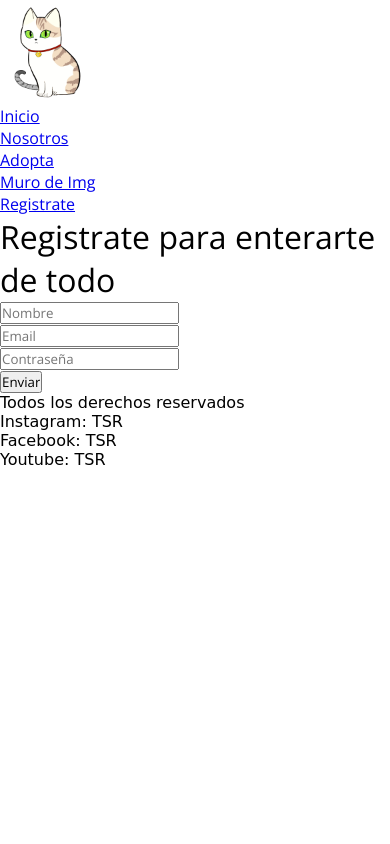
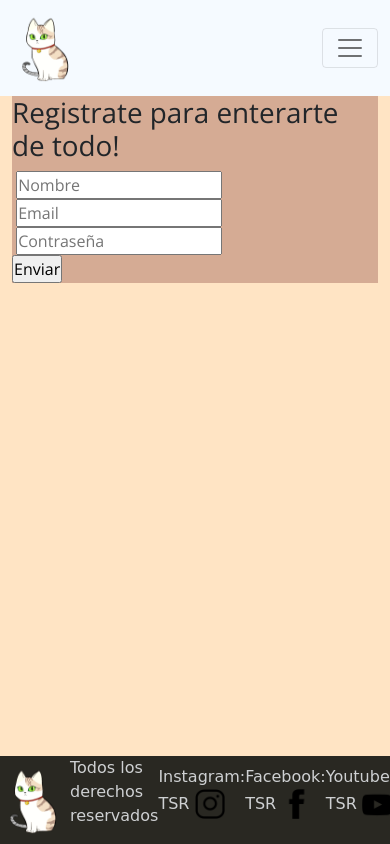
Before and after one commit to Starkid2/TricolorRaceSupremacy_JulianVarela-2, a plain HTML site: page pages/registrate.html in a window 390 px wide. Drawn offline with nearby package versions, Linux system fonts and the light colour scheme.

Commit message:
Terminado el trabajo, me falta trabajar en el diseño responsive, no pude hacerlo

```diff
--- a/css/estilos.css
+++ b/css/estilos.css
@@ -115,10 +115,13 @@ p {
     display: flex;
     gap: 10px;
     height: 50vh;
-    width: 70%;
+    width: 50%;
     padding-bottom: 10px;
 }
 
+.card-title{
+    text-align: center;
+}
 /*Hecho para poder justificar las cartas*/
 .espaciocartas{
     display: flex;
@@ -227,3 +230,36 @@ iframe{
 .muro{
     width: 40%;
 }
+h5{
+    color: rgb(11, 11, 11);
+}
+
+.textomuro{
+    color: rgb(11, 11, 11);
+    background-color: rgba(255, 228, 196, 0.426);
+    text-align: center;
+
+}
+
+
+/*Registrate*/
+
+.mainregis{
+    height: 120%;
+    background-color: bisque;
+
+}
+
+footer.footerregis{
+    position: absolute;
+  bottom: 0;
+  width: 100%;
+}
+
+.contenedorregis{
+    height: 70vh;
+}
+
+.formulario{
+    background-color: rgba(108, 26, 26, 0.282);
+}
--- a/pages/registrate.html
+++ b/pages/registrate.html
@@ -5,37 +5,53 @@
     <meta charset="UTF-8">
     <meta http-equiv="X-UA-Compatible" content="IE=edge">
     <meta name="viewport" content="width=device-width, initial-scale=1.0">
-         <title>Registrate / PreEntrega1Varela</title>
+    <title>Index / PreEntrega2Varela</title>
+    <link rel="stylesheet" href="../css/hover-min.css" media="all">
+    <link rel="stylesheet" href="../css/bootstrap.min.css">
+    <link rel="Stylesheet" href="../css/estilos.css">
     <link rel="icon" href="../assets/images/icono.ico" type="image/x-icon">
-         <link rel="Stylesheet" href="../css/estilos.css">
 </head>
     <body>
-        <header class="cabecera">
-            <img src="../assets/images/Logo.png" alt="Logo" width="100">
-            <nav class="navegacion">
-                <ul>
-                        <li>
-                        <a class="linknav" href="../index.html"> Inicio</a>
+        <header class="headermod">
+            <nav class="navbar navbar-expand-lg navbar-light ">
+                <div class="container-fluid">
+                  <a class="navbar-brand icono hvr-grow" href="#"> <img src="../assets/images/Logo.png" width="70px"  alt="logo"></a>
+                  <button class="navbar-toggler" type="button" data-bs-toggle="collapse" data-bs-target="#navbarSupportedContent" aria-controls="navbarSupportedContent" aria-expanded="false" aria-label="Toggle navigation">
+                    <span class="navbar-toggler-icon"></span>
+                  </button>
+                  <div class="collapse navbar-collapse" id="navbarSupportedContent">
+                    <ul class="navbar-nav me-auto mb-2 mb-lg-0 ulnav">
+                      <li class="nav-item">
+                        <a class="nav-link" aria-current="page" href="../index.html">Inicio</a>
                       </li>
-                        <li>
-                        <a class="linknav" href="./nosotros.html"> Nosotros</a>
+                      <li class="nav-item hvr-grow">
+                        <a class="nav-link" href="./nosotros.html">Motivos</a>
                       </li>
-                        <li>
-                        <a class="linknav" href="./adopta.html"> Adopta</a>
+                      <li class="nav-item hvr-grow">
+                        <a class="nav-link " href="./adopta.html">Adopta</a>
                       </li>
-                        <li>
-                        <a class="linknav" href="./muro.html"> Muro de Img</a>
+                      <li class="nav-item hvr-grow">
+                        <a class="nav-link" href="./muro.html">Muro de Img</a>
                       </li>
-                        <li>
-                        <a class="linknav" href="#"> Registrate</a>
+                      <li class="nav-item dropdown">
+                        <a class="nav-link active hvr-grow dropdown-toggle" href="#" id="navbarDropdown" role="button" data-bs-toggle="dropdown" aria-expanded="false">
+                          Cuenta
+                        </a>
+                        <ul class="dropdown-menu" aria-labelledby="navbarDropdown">
+                          <li><a class="dropdown-item" href="#">Iniciar Sesion</a></li>
+                          <li><a class="dropdown-item" href="./registrate.html">Crear Cuenta</a></li>
+                        </ul>
                       </li>
                     </ul>
+                  </div>
+                </div>
               </nav>
+        </header>
+        <section class="contenedorregis">
+        <main class="container-fluid mainregis">
 
-        </header>
-        <main>
-            <h1>Registrate para enterarte de todo</h1>
-            <div>
+            <div class="formulario">
+                <h1>Registrate para enterarte de todo!</h1>
                 <form action="">
                     <div>
                     <label for="nombre"></label>
@@ -53,11 +69,15 @@
                 </form>
             </div>
         </main>
-
-        <footer>
+    </section>
+        <footer class="footer footerregis">
+            <div class="footertexto">
+              <img src="../assets/images/Logo.png" width="70px"  alt="logo">
             <p>Todos los derechos reservados</p>
-            <p>Instagram: TSR</p>
-            <p>Facebook: TSR</p>
-            <p>Youtube: TSR</p>
+            <p>Instagram: TSR <img src="../assets/images/instagram_f_icon-icons.com_65485.png" alt="" height="30px"></p>
+            <p>Facebook: TSR  <img src="../assets/images/FB_icon-icons.com_65484.png" alt="" height="30px"></p>
+            <p>Youtube: TSR   <img src="../assets/images/YOUTUBE_icon-icons.com_65487.png" alt="" height="30px"></p>
+            </div>
           </footer>
+          <script src="../jv/bootstrap.bundle.min.js"></script>
     </body>
```
Also changed, not shown: index.html (+1 -1 lines), pages/muro.html (+6 -6 lines). Lines whose indentation alone changed are shown as unchanged.
